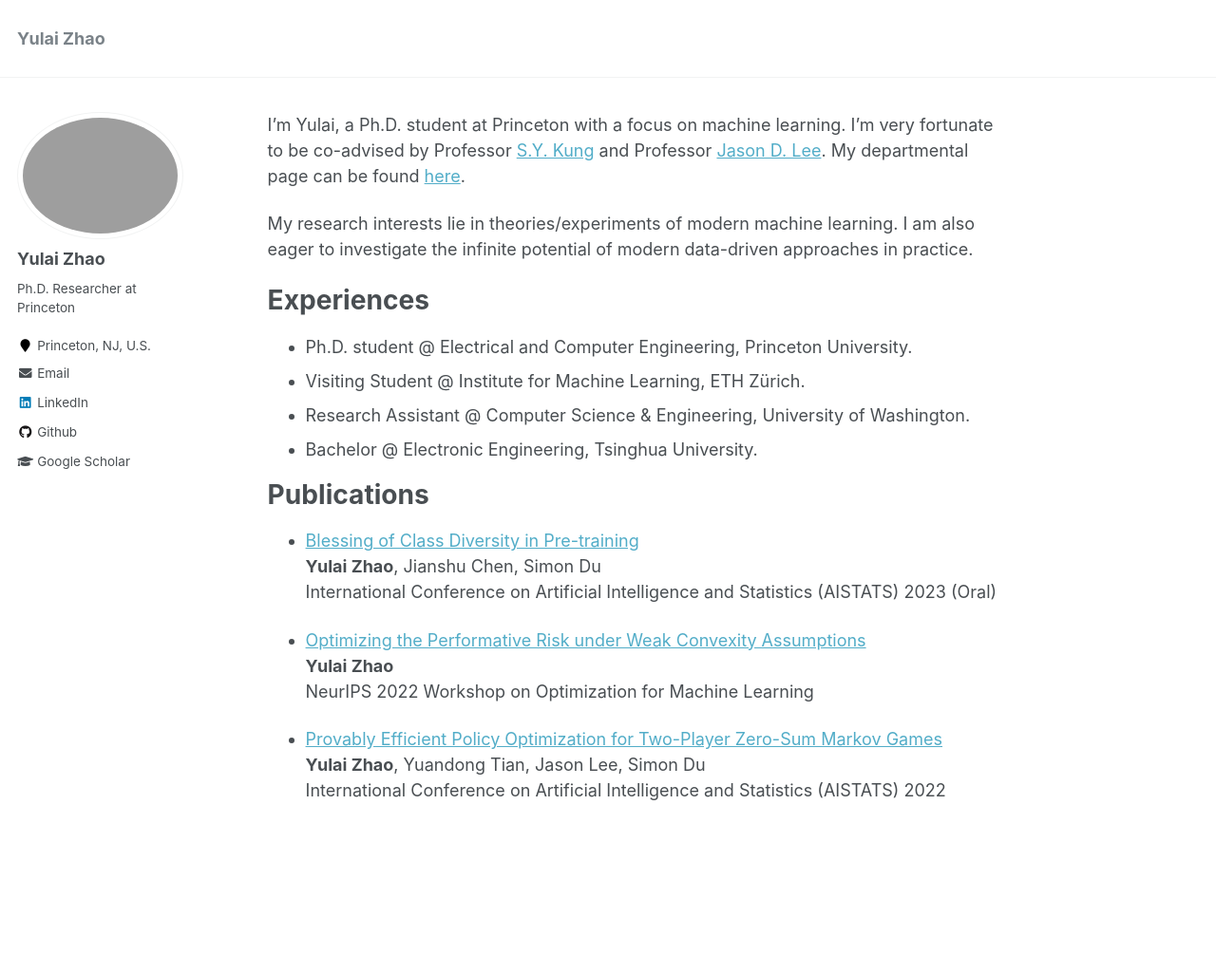
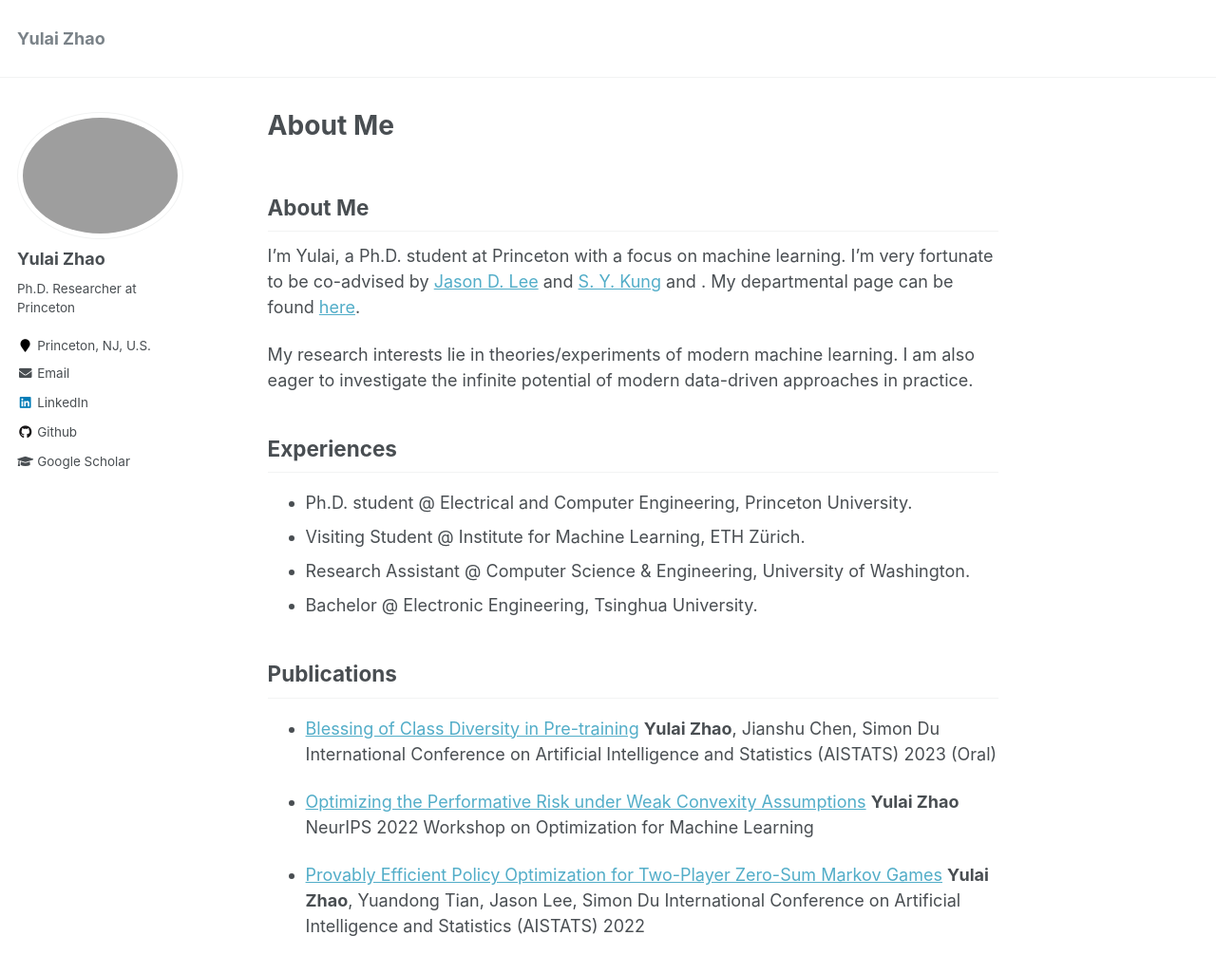
Before and after one commit to zhaoyl18/zhaoyl18.github.io, a Jekyll site: the page built from _pages/about.md, in a window 1280 px wide and 1175 px high. Shown: the top 1025 px of the window at 95% size. Built offline with Jekyll 4.4.1, drawn with Linux system fonts in a browser that asks for light colours; our own code applies the rules of GitHub Pages for plain Markdown files.

Commit message:
Update about.md

```diff
--- a/_pages/about.md
+++ b/_pages/about.md
@@ -6,15 +6,15 @@ redirect_from:
   - /about/
   - /about.html
 ---
+## About Me
 
-I'm Yulai, a Ph.D. student at Princeton with a focus on machine learning. I'm very fortunate to be co-advised by Professor [S.Y. Kung](https://ece.princeton.edu/people/sun-yuan-kung) and Professor [Jason D. Lee](https://jasondlee88.github.io/). My departmental page can be found [here](https://ece.princeton.edu/people/yulai-zhao).
-
+I'm Yulai, a Ph.D. student at Princeton with a focus on machine learning. I'm very fortunate to be co-advised by [Jason D. Lee](https://jasondlee88.github.io/) and [S. Y. Kung](https://ece.princeton.edu/people/sun-yuan-kung) and . My departmental page can be found [here](https://ece.princeton.edu/people/yulai-zhao).
 
 My research interests lie in theories/experiments of modern machine learning. I am also eager to investigate the infinite potential of modern data-driven approaches in practice.
 <!-- I'm Yulai, a Ph.D. student at Princeton University. My research interests lie in theories/experiments of modern machine learning. I am also eager to apply modern data-driven approaches to practice. -->
 
-Experiences
-======
+## Experiences
+
 * Ph.D. student @ Electrical and Computer Engineering, Princeton University.
 <!-- Fortunately advised by Prof [S.Y. Kung](https://ece.princeton.edu/people/sun-yuan-kung) and [Jason D. Lee](https://jasondlee88.github.io/) -->
 * Visiting Student @ Institute for Machine Learning, ETH Zürich.
@@ -23,8 +23,8 @@ Experiences
 <!-- Hosted by Prof [Simon S. Du](https://simonshaoleidu.com/) -->
 * Bachelor @ Electronic Engineering, Tsinghua University.
 
-Publications
-======
+## Publications
+
 * [Blessing of Class Diversity in Pre-training](https://arxiv.org/abs/2209.03447)
 **Yulai Zhao**, Jianshu Chen, Simon Du
 International Conference on Artificial Intelligence and Statistics (AISTATS) 2023 (Oral)
```
